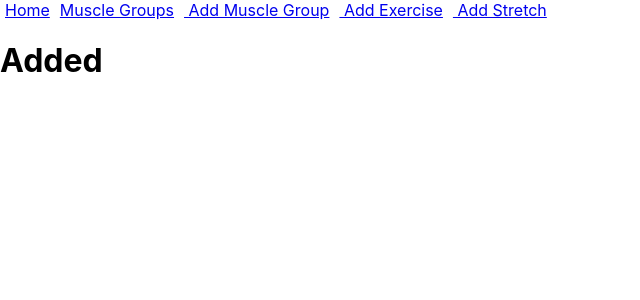
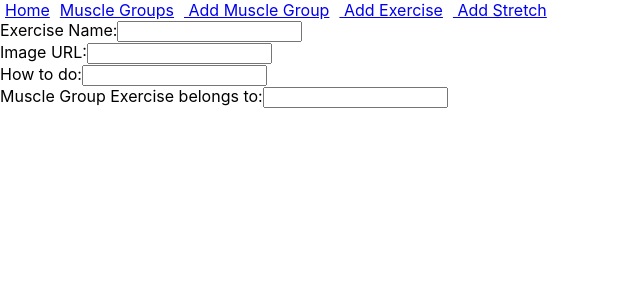
Before and after one commit to samanthamarberger/phase-3-frontend, a React (Create React App) app: page /add-exercise in a window 1280 px wide. Shown: the top 300 px of the page, without its empty margins (0-640 px from the left). Built offline with nearby package versions, Linux system fonts and the light colour scheme; no server answers.

Commit message:
Added inputs for exercise form

```diff
--- a/src/components/AddExercise.js
+++ b/src/components/AddExercise.js
@@ -3,8 +3,28 @@ import { useNavigate } from "react-router-dom";
 
 function AddExercise() {
     return (
-        <div>
-            <h1>Added</h1>
+        <div className="form">
+            <form>
+                <label>
+                    Exercise Name:
+                    <input type="text" name="Name" /*onChange={handleTitleAddition} value={paintingTitle}*/ />
+                </label>
+                <br />
+                <label>
+                    Image URL:
+                    <input type="text" name="Image" /*onChange={handleTitleAddition} value={paintingTitle}*/ />
+                </label>
+                <br />
+                <label>
+                    How to do:
+                    <input type="text" name="How to" /*onChange={handleTitleAddition} value={paintingTitle}*/ />
+                </label>
+                <br />
+                <label>
+                    Muscle Group Exercise belongs to:
+                    <input type="text" name="Muscle Group" /*onChange={handleTitleAddition} value={paintingTitle}*/ />
+                </label>
+            </form>
         </div>
     )
 }
```
